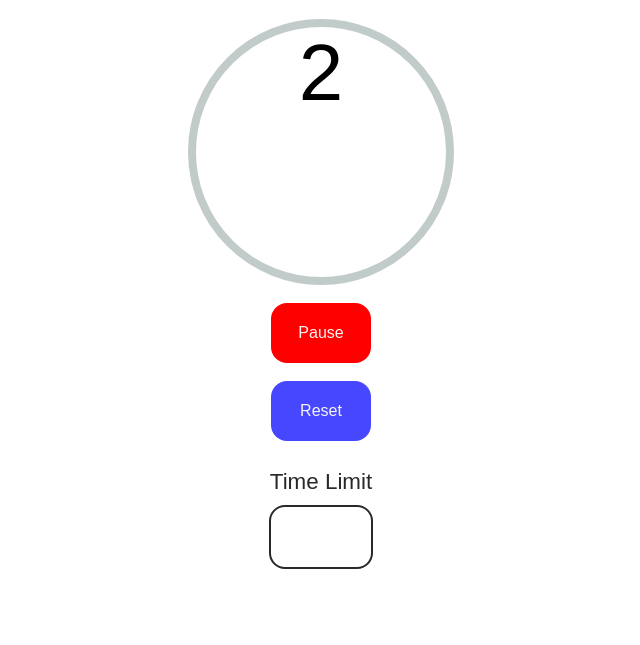
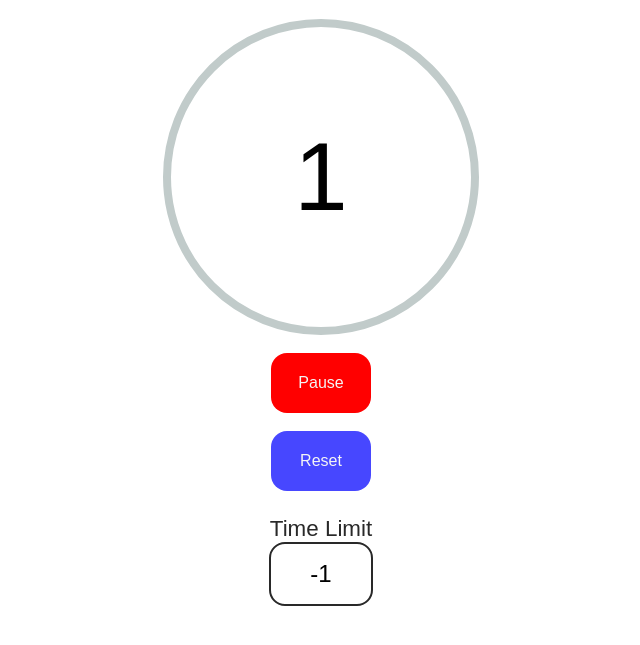
Before and after one commit to pearllaw/stop-watch, a plain HTML site: page index.html in a window 1280 px wide. Both pictures are taken after a click on the button "Start". Shown: the part 61-706 px from the top of the page, without its empty margins (319-959 px from the left). Drawn offline with Linux system fonts and the light colour scheme.

Commit message:
Issue #4  Update tick function to conditionally stop the timer. incomplete

```diff
--- a/index.html
+++ b/index.html
@@ -14,9 +14,8 @@
     <button class="start">Start</button>
     </br>
     <button class="reset">Reset</button>
-    </br>
     <label for="limit">Time Limit</label>
-    <input id="limit" />
-  <script src="main.js"></script>
+    <input type="text" id="limit" />
+    <script src="main.js"></script>
 </body>
 </html>
--- a/main.js
+++ b/main.js
@@ -1,34 +1,41 @@
 var $button = document.querySelector('.start')
 var $currentTime = document.querySelector('.timeElapsed')
 var timeElapsed = parseInt($currentTime.textContent, 10)
-var stop = null
+var time = null
+var $input = document.querySelector('#limit')
 
 //Start and pause button features
 $button.addEventListener('click', function () {
-  if (stop === null) {
-    stop = setInterval(updateTime, 1000)
+  if (time === null) {
+    time = setInterval(updateTime, 1000)
     $button.textContent = 'Pause'
     $button.classList.replace('start', 'start-clicked')
     $reset.classList.toggle('reset-visible')
   }
   else {
-    clearInterval(stop)
-    stop = null
+    clearInterval(time)
+    time = null
     $button.textContent = 'Start'
     $button.classList.replace('start-clicked', 'start')
   }
 })
 
 function updateTime() {
+  if ($input.value >= 0) {
+    $currentTime.textContent = $input.value
+    $input.value -= 1
+  }
+  else {
   timeElapsed += 1
   $currentTime.textContent = timeElapsed
+  }
 }
 
 //Reset button features
 var $reset = document.querySelector('.reset')
 
 $reset.addEventListener('click', function () {
-  clearInterval(stop)
+  clearInterval(time)
   $currentTime.textContent = 0
   $reset.classList.replace('reset-visible', 'reset')
   $button.classList.replace('start-clicked', 'start')
--- a/styles.css
+++ b/styles.css
@@ -7,13 +7,13 @@ h1 {
 }
 
 p {
-  font-size: 5em;
+  font-size: 6em;
   text-align: center;
   border: solid 0.5rem rgb(193, 203, 202);
-  border-radius: 100%;
-  height: 250px;
-  width: 250px;
-  position: relative;
+  border-radius: 50%;
+  height: 300px;
+  width: 300px;
+  line-height: 300px;
   margin: 0 auto;
 }
 
@@ -22,7 +22,6 @@ p {
   width: 100px;
   display: block;
   margin: 0 auto;
-  transform: translateX(70%)
   font-weight: 400;
   font-size: 1em;
   border: none;
@@ -49,14 +48,13 @@ p {
   width: 100px;
   display: block;
   margin: 0 auto;
-  transform: translateX(50%)
   font-weight: 400;
   font-size: 1em;
   border: none;
   border-radius: 1em;
   background-color: rgb(71, 71, 255);
   color: whitesmoke;
-  visibility: visible;
+  visibility: hidden;
 }
 
 .reset-visible {
@@ -73,6 +71,15 @@ p {
   visibility: visible;
 }
 
+label {
+  font-size: 1.4em;
+  color: rgb(41, 41, 41);
+  text-align: center;
+  margin: 0 auto;
+  display: block;
+  padding-top: 25px;
+}
+
 #limit {
   height: 40px;
   width: 80px;
@@ -84,12 +91,3 @@ p {
   font-size: 1.5rem;
   text-align: center;
 }
-
-label {
-  font-size: 1.4em;
-  color: rgb(41, 41, 41);
-  text-align: center;
-  margin: 0 auto;
-  display: block;
-  padding: 10px;
-}
```
